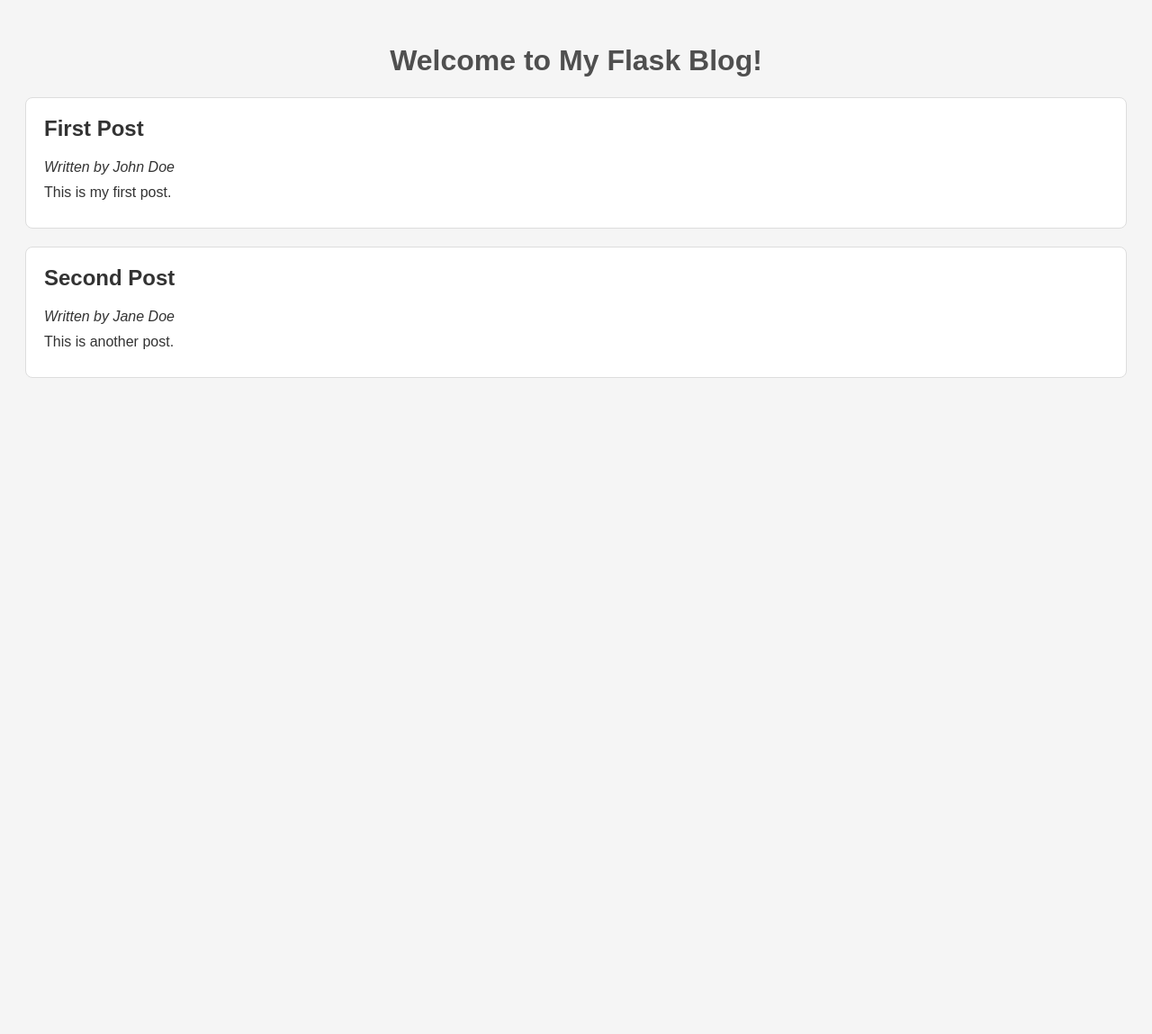
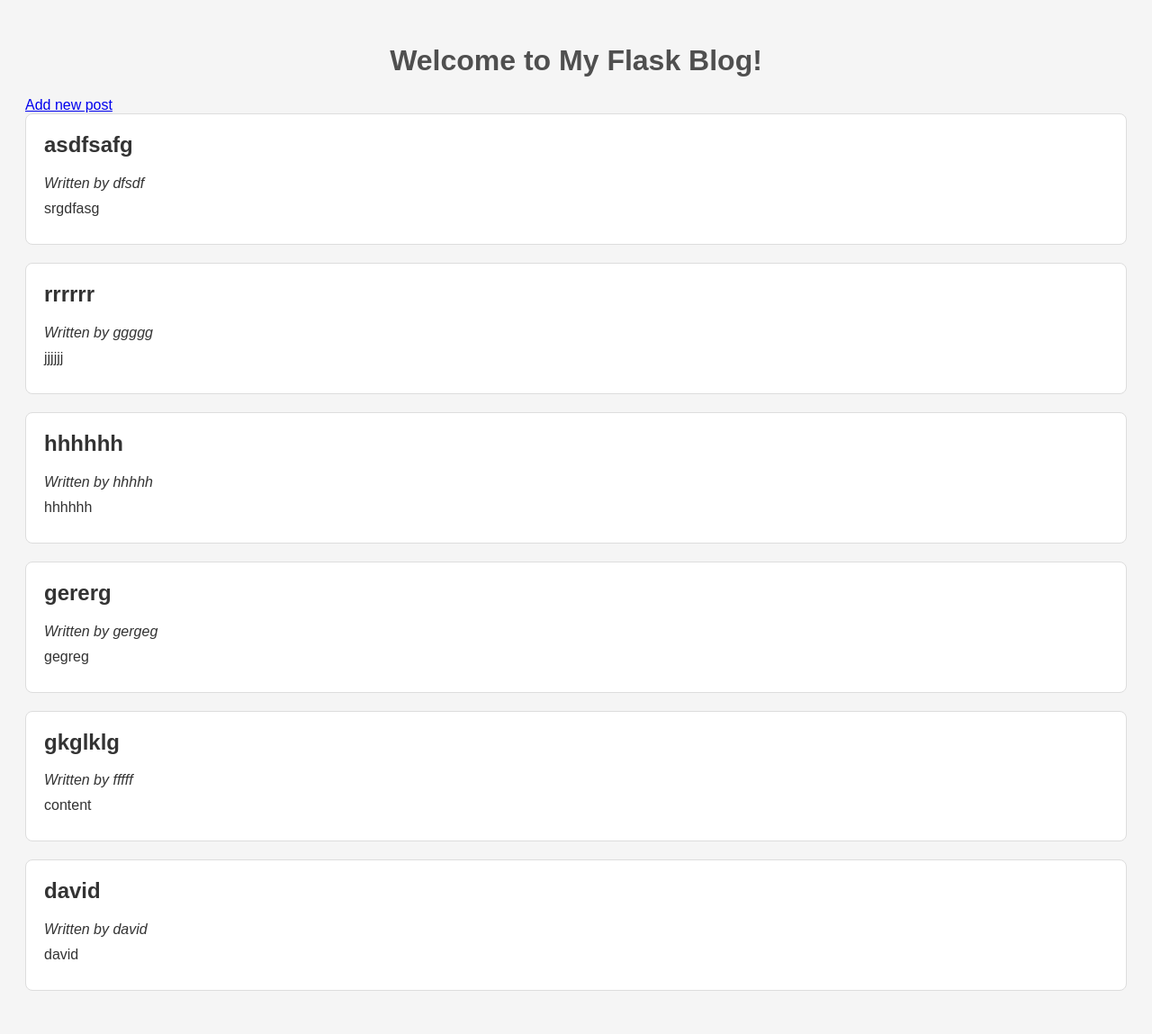
Before and after one commit to danodine/flask, a Flask app: page / in a window 1280 px wide. Shown: the whole page at 90% size. Before the commit the page ends 420 px from the top, so only its background shows below. Run offline with Flask 3, Linux system fonts and the light colour scheme.

Commit message:
adding new post

```diff
--- a/app.py
+++ b/app.py
@@ -1,21 +1,37 @@
 from flask import Flask, render_template, request
 import json
 
-with open('posts.json', 'r', encoding='utf-8') as file:
-    blog_posts = json.load(file)
+def read_file():
+    with open('posts.json', 'r', encoding='utf-8') as file:
+        return json.load(file)
 
-print(blog_posts)
-
-
+def write_file(file):
+    with open('posts.json', 'w', encoding='utf-8') as new_file:
+        json.dump(file, new_file, ensure_ascii=False, indent=4)
 
 app = Flask(__name__)
 
 
 @app.route('/')
 def index():
+    blog_posts = read_file()
     # add code here to fetch the job posts from a file
     return render_template('index.html', posts=blog_posts)
 
 
+@app.route('/add', methods=['GET', 'POST'])
+def add():
+    blog_posts = read_file()
+    if request.method == 'POST':
+        author = request.form.get('author')
+        title = request.form.get('title')
+        content = request.form.get('content')
+        new_id = blog_posts[-1]["id"] + 1
+        blog_posts.append({"id": new_id, "author": author, "title": title, "content": content})
+        write_file(blog_posts)
+        return render_template('index.html', posts=blog_posts)
+    return render_template('add.html')
+
+
 if __name__ == '__main__':
     app.run(debug=True)
--- a/posts.json
+++ b/posts.json
@@ -1,14 +1,38 @@
 [
-  {
-    "id": 1,
-    "author": "John Doe",
-    "title": "First Post",
-    "content": "This is my first post."
-  },
-  {
-    "id": 2,
-    "author": "Jane Doe",
-    "title": "Second Post",
-    "content": "This is another post."
-  }
+    {
+        "id": 3,
+        "author": "dfsdf",
+        "title": "asdfsafg",
+        "content": "srgdfasg"
+    },
+    {
+        "id": 4,
+        "author": "ggggg",
+        "title": "rrrrrr",
+        "content": "jjjjjj"
+    },
+    {
+        "id": 5,
+        "author": "hhhhh",
+        "title": "hhhhhh",
+        "content": "hhhhhh"
+    },
+    {
+        "id": 6,
+        "author": "gergeg",
+        "title": "gererg",
+        "content": "gegreg"
+    },
+    {
+        "id": 7,
+        "author": "fffff",
+        "title": "gkglklg",
+        "content": "content"
+    },
+    {
+        "id": 8,
+        "author": "david",
+        "title": "david",
+        "content": "david"
+    }
 ]
--- a/templates/index.html
+++ b/templates/index.html
@@ -8,6 +8,7 @@
 </head>
 <body>
 <h1>Welcome to My Flask Blog!</h1>
+<a href="/add">Add new post </a>
 {% for post in posts %}
 <div class="post">
     <h2>{{post.title}}</h2>
```
Also changed, not shown: static/style.css (+54 -0 lines), templates/add.html (added, +24 -0 lines). Lines whose indentation alone changed are shown as unchanged.
